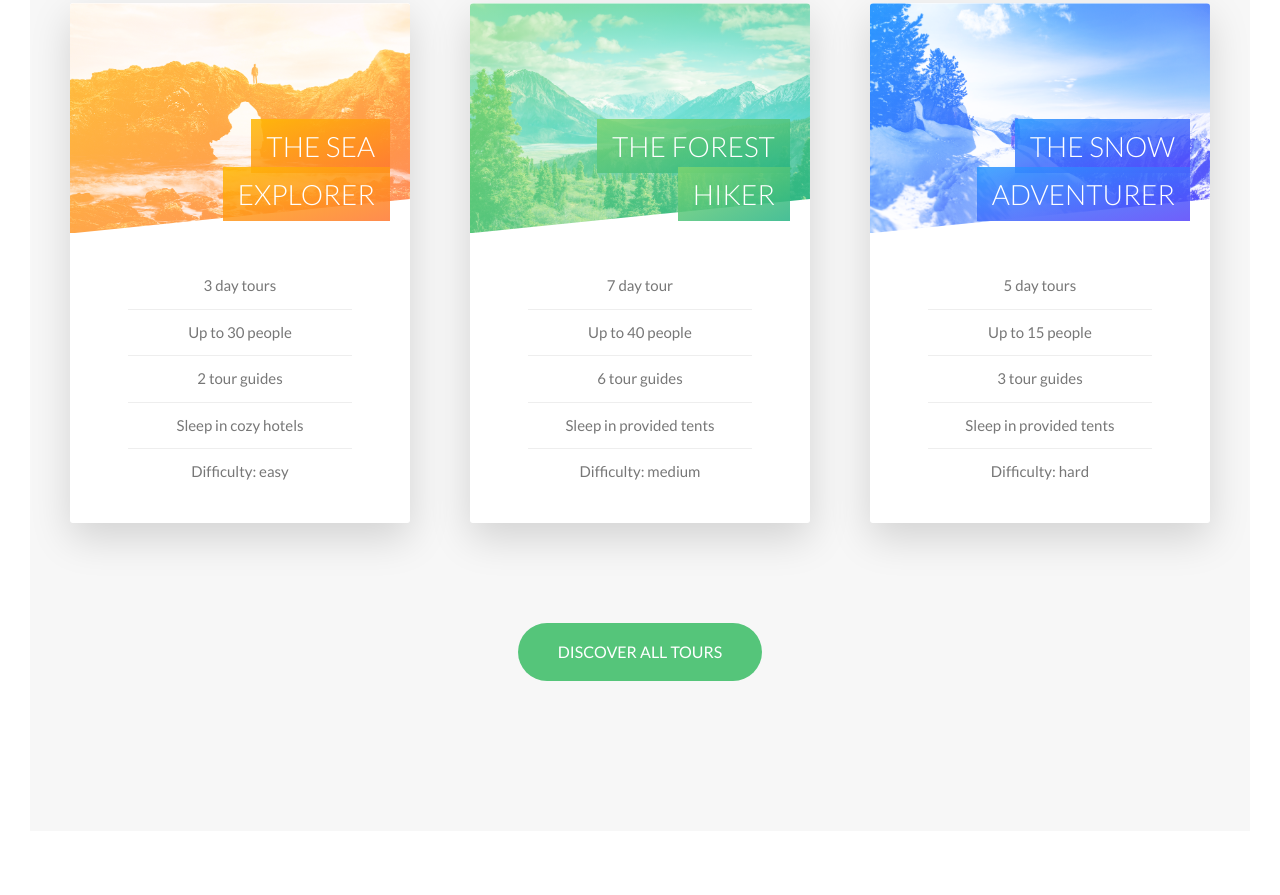
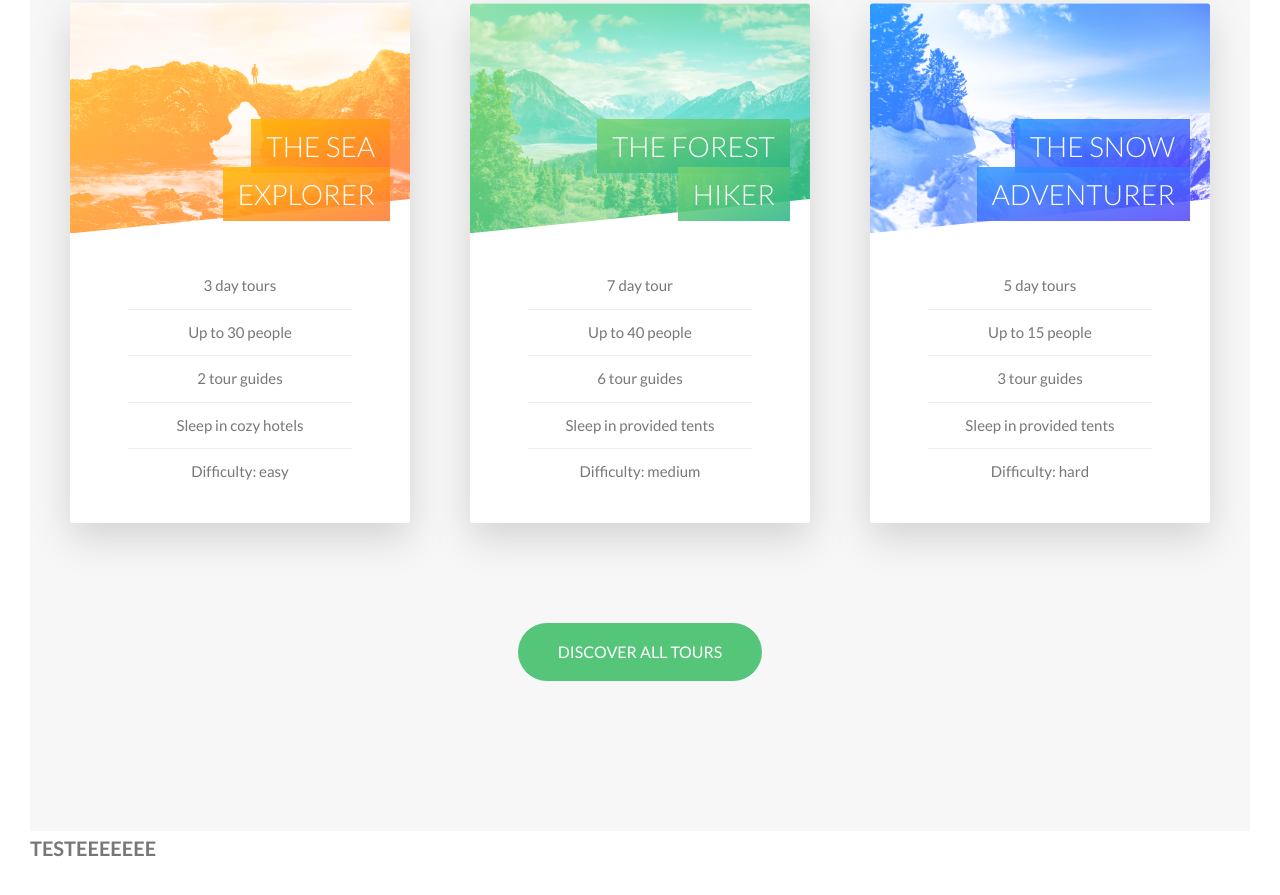
Before and after one commit to RenatoTMLima/advanced-css-natours, a plain HTML site: page index.html in a window 1280 px wide. Shown: the part 2444-3339 px from the top of the page. Before the commit the page ends 3305 px from the top, so only its background shows below. Drawn offline with Linux system fonts and the light colour scheme.

Commit message:
deploy: 4904c50cacdfc74e0fb5584306b280dd6a047fec

```diff
--- a/index.html
+++ b/index.html
@@ -242,6 +242,7 @@
           <a href="#" class="btn btn--green">Discover all tours</a>
         </div>
       </section>
+      <h1>TESTEEEEEEE</h1>
     </main>
   </body>
 </html>
```
